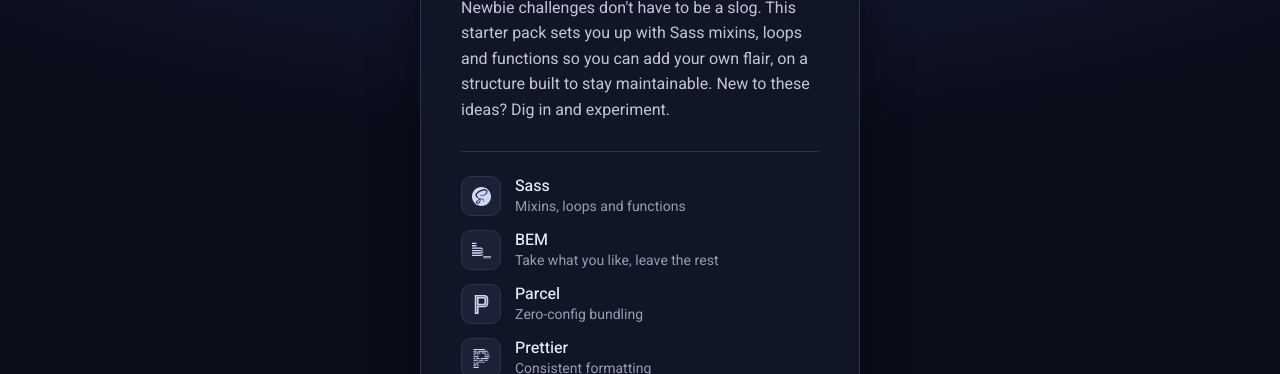
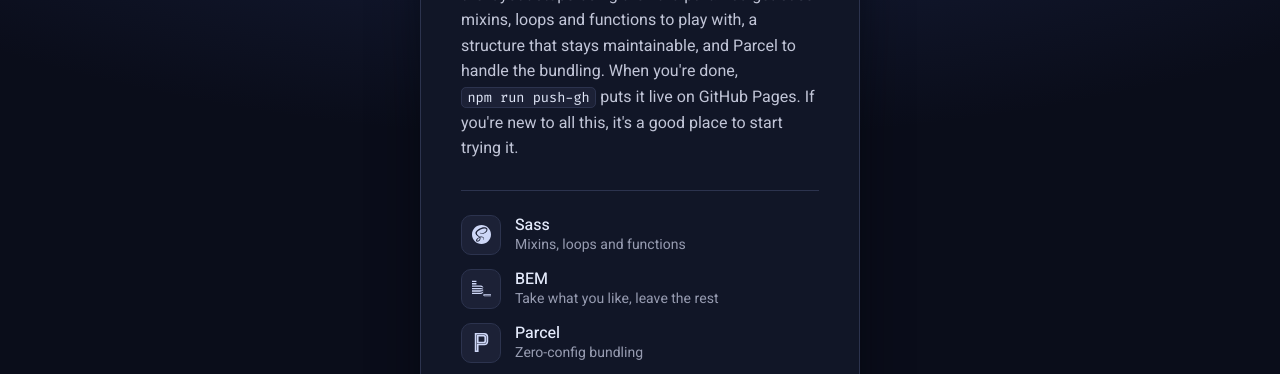
Before and after one commit to JDevlinDev/newbie-fem-starter, a website built with Parcel: page src/index.html in a window 1280 px wide. Shown: the part 259-633 px from the top of the page. Built offline with nearby package versions, Linux system fonts and the light colour scheme.

Commit message:
Rewrite demo card intro and style inline code

```diff
--- a/src/index.html
+++ b/src/index.html
@@ -6,7 +6,7 @@
     <link rel="preconnect" href="https://fonts.googleapis.com" />
     <link rel="preconnect" href="https://fonts.gstatic.com" crossorigin />
     <link
-      href="https://fonts.googleapis.com/css2?family=Barlow:wght@600;700&family=Heebo:wght@400;500;700&display=swap"
+      href="https://fonts.googleapis.com/css2?family=Barlow:wght@600;700&family=Heebo:wght@400;500;700&family=Fira+Code:wght@400&display=swap"
       rel="stylesheet"
     />
     <!-- <link rel="icon" href="./images/favicon.png" type="image/png" /> -->
@@ -23,9 +23,10 @@
         </p>
         <h1 class="card__title">Newbie FEM Starter Pack</h1>
         <p class="card__text">
-          Newbie challenges don't have to be a slog. This starter pack sets you up with Sass mixins,
-          loops and functions so you can add your own flair, on a structure built to stay
-          maintainable. New to these ideas? Dig in and experiment.
+          For Frontend Mentor's newbie challenges, once the layout stops being the hard part. You
+          get Sass mixins, loops and functions to play with, a structure that stays maintainable,
+          and Parcel to handle the bundling. When you're done, <code>npm run push-gh</code> puts it
+          live on GitHub Pages. If you're new to all this, it's a good place to start trying it.
         </p>
         <ul class="tools">
           <li class="tools__item">
--- a/src/scss/abstracts/_variables.scss
+++ b/src/scss/abstracts/_variables.scss
@@ -14,6 +14,7 @@ $palette: (
   "slate-400": hsl(228, 14%, 64%),
 );
 
-// Same fonts as frontendmentor.io (both SIL Open Font License)
+// Same fonts as frontendmentor.io (all SIL Open Font License)
 $font-body: "Heebo", sans-serif;
 $font-heading: "Barlow", sans-serif;
+$font-code: "Fira Code", monospace;
--- a/src/scss/base/_typography.scss
+++ b/src/scss/base/_typography.scss
@@ -18,3 +18,14 @@ h6 {
   text-wrap: balance;
   color: var(--theme-heading);
 }
+
+code {
+  padding: 0.1em 0.4em;
+  border: 1px solid var(--theme-border);
+  border-radius: 0.375em;
+  background-color: var(--theme-surface-raised);
+  font-family: $font-code;
+  font-size: 0.85em;
+  color: var(--theme-accent);
+  white-space: nowrap;
+}
```
